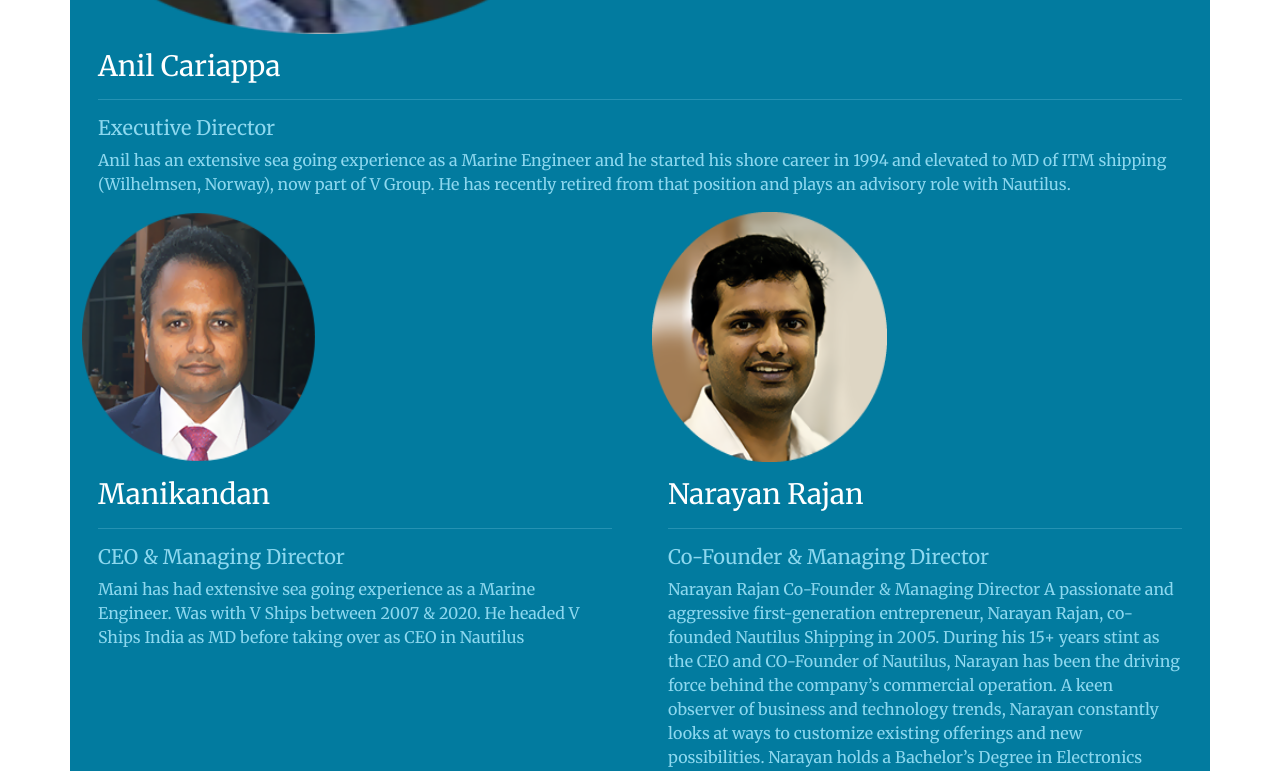
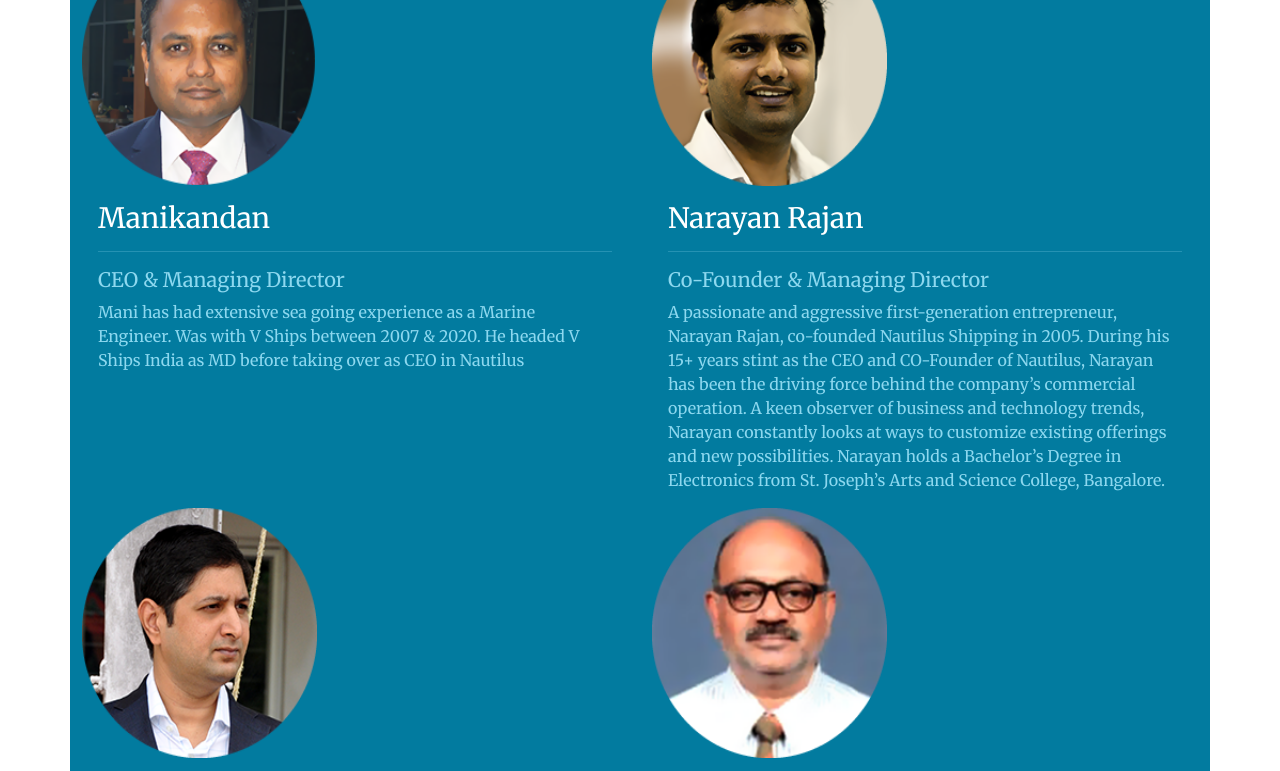
Before and after one commit to JPivista/Nautilus-Shipping, a Next.js app: page /team in a window 1280 px wide. Shown: the part 1460-2231 px from the top of the page. Built offline with nearby package versions, Linux system fonts and the light colour scheme.

Commit message:
our teams alignment issue

```diff
--- a/pages/team.js
+++ b/pages/team.js
@@ -54,11 +54,11 @@ const approach = () => {
         alt="Nautilus Shipping Teams"
 
       />
-      <Container className="text-box-1 wbg-main">
+      <Container className="text-box-1 wbg-main mt-3 pt-3">
         <h1 className="text-white header-1">Our Team</h1>
         <p className="fs-6 text-white">Our leadership team is a combination of professionals with deep experience in the industry as well as of the business. Each one of us has built a formidable network of people across departments of the industry. This enables us to be agile in our response to clients’ needs. We are also focused on making Nautilus a place where our people can grow and contribute to the business, the clients, and the industry.</p>
 
-        <Row className='d-lg-flex flex-column'>
+        <Row className='d-flex flex-lg-row flex-column'>
           <Col>
             <Card className="wbg-main">
               <Image class="card-img-top img-team" src="/images/ajay_handa.png" width="250" height="250" alt="nautilus shipping" />
@@ -109,11 +109,6 @@ const approach = () => {
                 <hr className="line" />
                 <Card.Title className="fs-5 txt">Co-Founder & Managing Director</Card.Title>
                 <Card.Text className="fs-6 txt">
-
-
-
-                  Narayan Rajan
-                  Co-Founder & Managing Director
                   A passionate and aggressive first-generation entrepreneur, Narayan Rajan, co-founded Nautilus Shipping in 2005.  During his 15+ years stint as the CEO and CO-Founder of Nautilus, Narayan has been the driving force behind the company’s commercial operation. A keen observer of business and technology trends, Narayan constantly looks at ways to customize existing offerings and new possibilities. Narayan holds a Bachelor’s Degree in Electronics from St. Joseph’s Arts and Science College, Bangalore.
                 </Card.Text>
               </Card.Body>
@@ -176,7 +171,6 @@ const approach = () => {
             </Card>
           </Col>
         </Row>
-
         <hr className="line pb-5" />
       </Container>
       <Footer />
```
